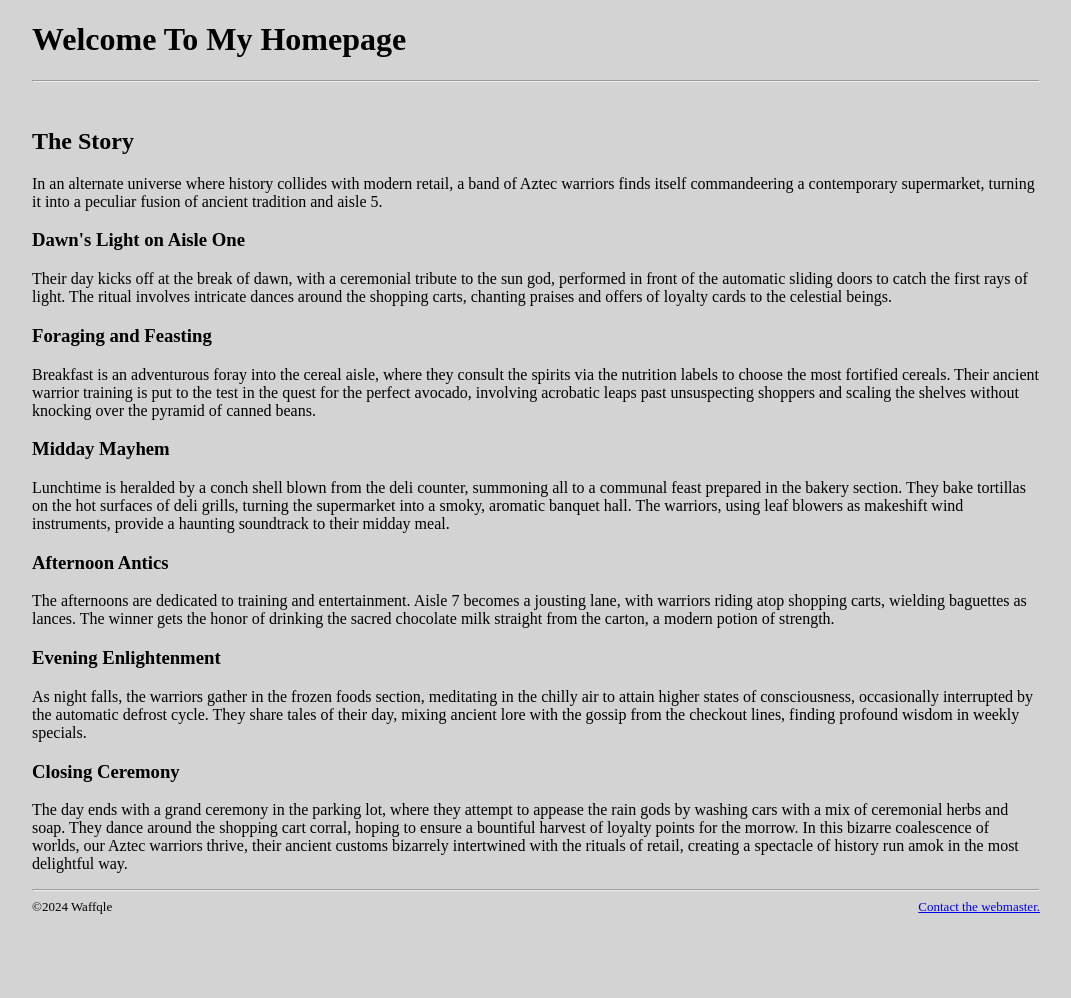
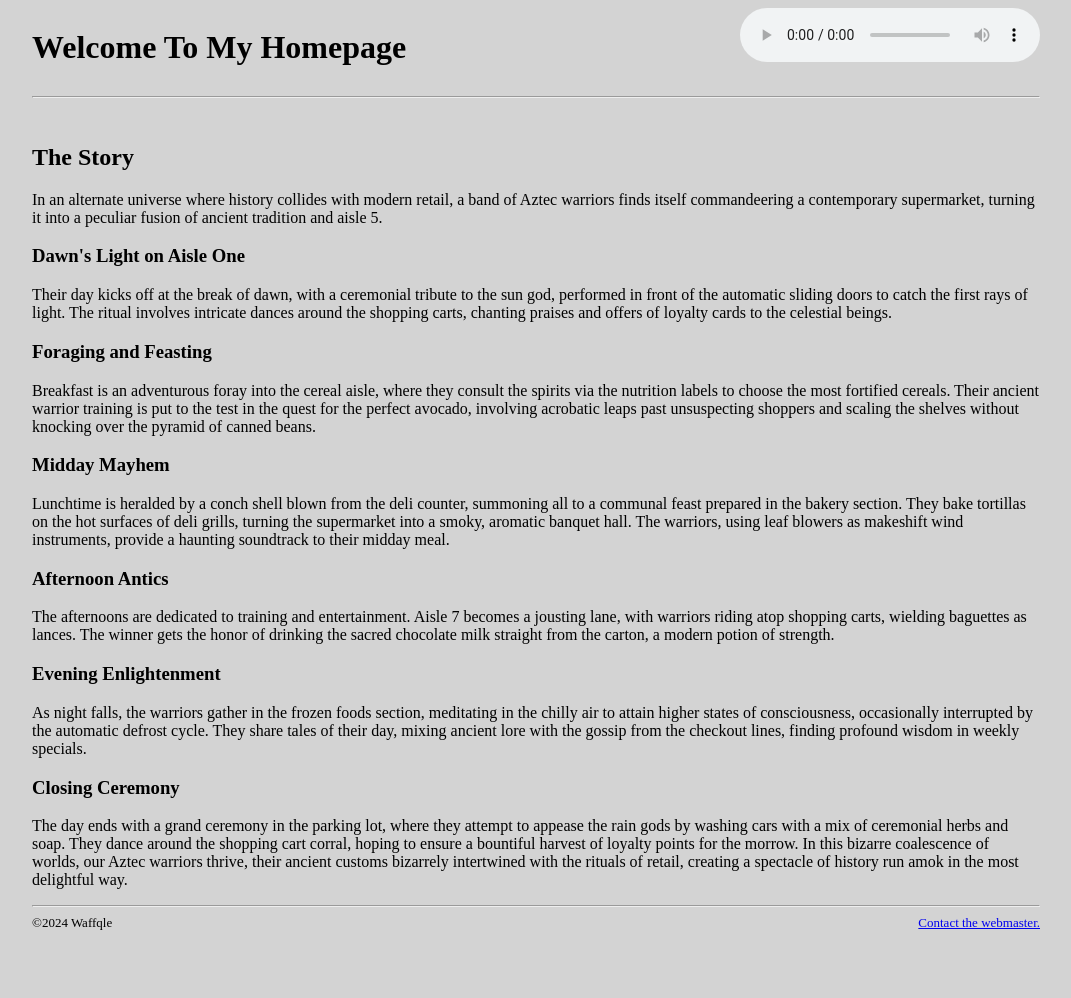
Before and after one commit to waffqle/my-dumb-website, a website: page index.html in a window 1280 px wide. Shown: the whole page, without its empty margins (104-1175 px from the left). Before the commit the page ends 939 px from the top, so only its background shows below. Drawn offline with Linux system fonts and the light colour scheme.

Commit message:
Multimedia
Classin' up the joint.

```diff
--- a/index.html
+++ b/index.html
@@ -4,7 +4,6 @@
   <head>
     <meta charset="UTF-8" />
     <meta name="viewport" content="width=device-width, initial-scale=1.0" />
-    <script defer src="/_vercel/insights/script.js"></script>
     <script src="thebestjs.js"></script>
     <link rel="stylesheet" href="thebestcss.css" />
 
@@ -13,7 +12,10 @@
   </head>
 
   <body>
-    <h1 style:"welcomeMessage">welcome to my homepage</h1>
+    <div class="flexy">
+      <h1 style: "welcomeMessage">welcome to my homepage</h1>
+      <audio controls loop src = "media/Jimena Contreras - Aztec Empire [No Copyright Music].mp3" type = "audio/mpg"></audio>
+    </div>
     <hr>
     <br>
 
@@ -82,11 +84,21 @@
       history run amok in the most delightful way.
     </p>
     <hr>
-    <div>
+
+    <!-- I made this! -->
+    <div class="flexy">
       <span id="copyright" class="copyright"></span>
       <span id="contactme" class="contactme"><a
           href="mailto:webmaster@waffqle.com">Contact the webmaster.</a></span>
     </div>
+
+    <!-- I made this, too! -->
+    <a href="https://github.com/waffqle" target="_blank" >
+      <div id="surprise">
+
+      </div>
+    </a>
+
     <script>
       // I've named my functions clearly so they won't need extraneous comments.
       setCopyright()
--- a/thebestcss.css
+++ b/thebestcss.css
@@ -1,30 +1,41 @@
+/*
+  Work from the top down!
+*/
+h1:first-of-type {
+    text-transform: capitalize;
+    flex:1;
+  }
+
 body {
   padding-top: 0em;
-    padding-bottom: 1em;
+  padding-bottom: 0em;
   padding-left: 10%;
   padding-right: 10%;
 
   background-color: lightgray;
 
   font-family: serif;
-
 }
 
-h1:first-of-type {
-    text-transform: capitalize;
-}
 
-div:last-of-type{
+
+
+.flexy{
   display: flex;
 }
 
 .copyright {
-    font-size  : small;
+  font-size: small;
   font-family: serif;
-    flex       : 1; /* You were expecting a float. Weren't you? It's ok. I'm fine. */
+  flex: 1; /* You were expecting a float. Weren't you? It's ok. I'm fine. */
 }
 
 .contactme {
-    font-size  : small;
+  font-size: small;
   font-family: serif;
 }
+
+#surprise {
+  height: 4em;
+  width: 100%;
+}
```
Also changed, not shown: 1 other file. Lines whose indentation alone changed are shown as unchanged.
